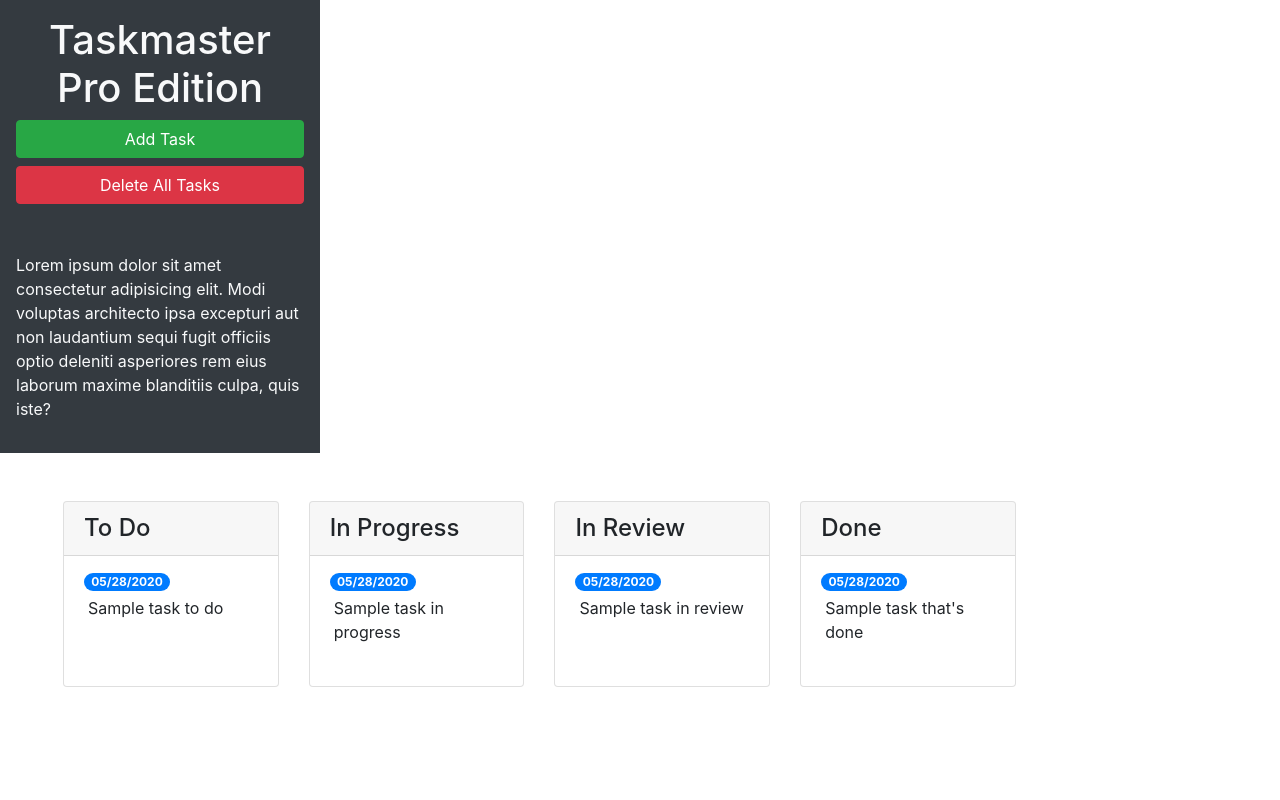
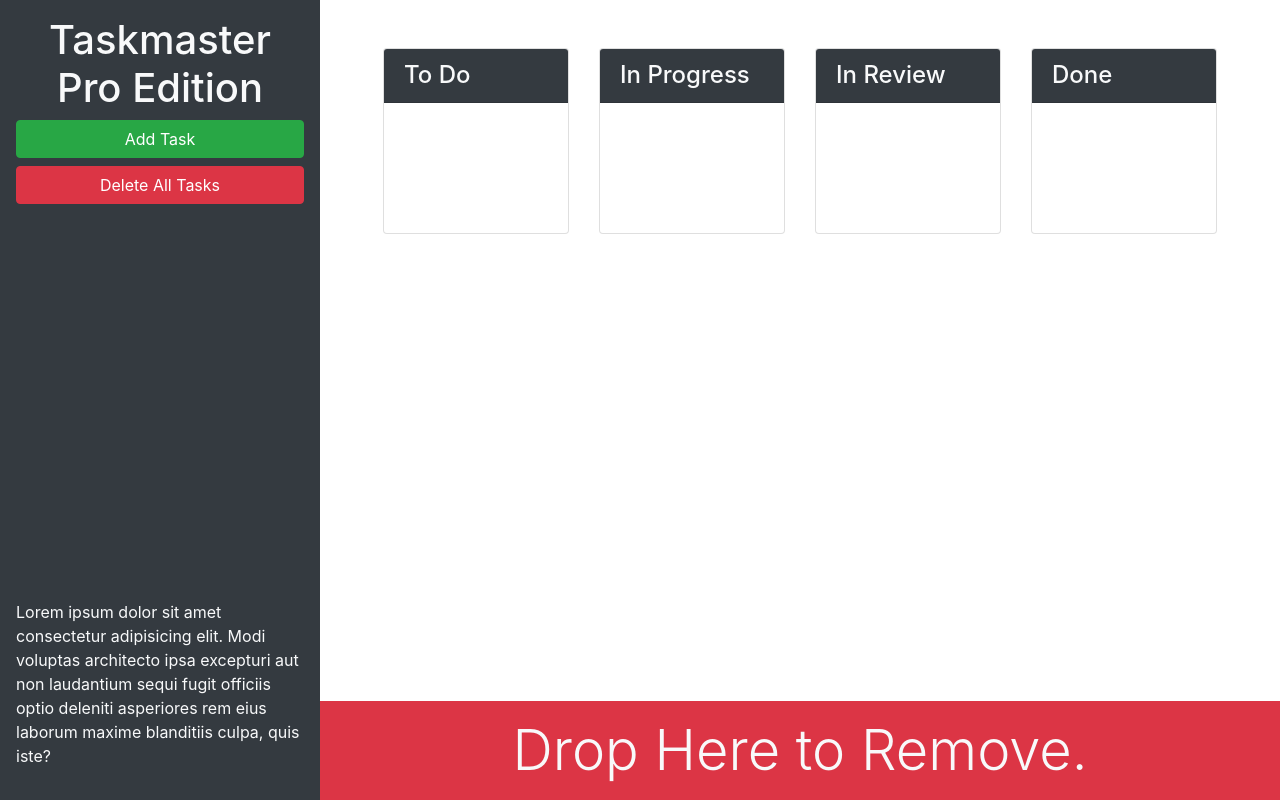
Before and after one commit to algmoreno/taskmaster-pro, a plain HTML site: page index.html in a window 1280 px wide. Drawn offline with nearby package versions, Linux system fonts and the light colour scheme.

Commit message:
made a trash bin for tasks

```diff
--- a/index.html
+++ b/index.html
@@ -13,70 +13,78 @@
 <body>
 
   <div class="row min-vh-100 no-gutters">
-    <header class="col-12 col-lg-3 bg-dark text-light d-flex flex-column p-4 p-lg-3">
+    <header class="col-12 col-lg-3 bg-dark text-light sticky-top d-flex flex-column p-4 p-lg-3">
       <h1 class="text-center">Taskmaster Pro Edition</h1>
       <button id="create-task" class="btn btn-block btn-success" data-toggle="modal" data-target="#task-form-modal">Add
         Task</button>
       <button id="remove-tasks" class="btn btn-block btn-danger">Delete All Tasks</button>
-      <p class="mt-auto">Lorem ipsum dolor sit amet consectetur adipisicing elit. Modi voluptas architecto ipsa
+      <p class="mt-auto d-none d-lg-block">
+        Lorem ipsum dolor sit amet consectetur adipisicing elit. Modi voluptas architecto ipsa
         excepturi aut non
         laudantium sequi fugit officiis optio deleniti asperiores rem eius laborum maxime blanditiis culpa, quis iste?
       </p>
     </header>
+    <main class="col-12 col-lg-9 d-flex flex-column">
       <div class="m-5 row justify-content-around">
         <div class="col-12 col-md-6 col-xl-3 mb-3">
           <div class="card">
-          <h4 class="card-header">
+            <h4 class="card-header bg-dark text-light">
               To Do
             </h4>
             <ul id="list-toDo" class="list-group list-group-flush">
               <li class="list-group-item">
-              <span class="badge badge-primary badge-pill">05/28/2020</span>
-              <p class="m-1">Sample task to do</p>
+                <span class="badge badge-primary badge-pill"></span>
+                <p class="m-1"></p>
               </li>
             </ul>
           </div>
         </div>
         <div class="col-12 col-md-6 col-xl-3 mb-3">
           <div class="card">
-          <h4 class="card-header">
+            <h4 class="card-header bg-dark text-light">
               In Progress
             </h4>
             <ul id="list-inProgress" class="list-group list-group-flush">
               <li class="list-group-item">
-              <span class="badge badge-primary badge-pill">05/28/2020</span>
-              <p class="m-1">Sample task in progress</p>
+                <span class="badge badge-primary badge-pill"></span>
+                <p class="m-1"></p>
               </li>
             </ul>
           </div>
         </div>
         <div class="col-12 col-md-6 col-xl-3 mb-3">
         <div class="card">
-          <h4 class="card-header">
+          <h4 class="card-header bg-dark text-light">
               In Review
             </h4>
             <ul id="list-inReview" class="list-group list-group-flush">
               <li class="list-group-item">
-              <span class="badge badge-primary badge-pill">05/28/2020</span>
-              <p class="m-1">Sample task in review</p>
+                <span class="badge badge-primary badge-pill"></span>
+                <p class="m-1"></p>
               </li>
             </ul>
           </div>
         </div>
         <div class="col-12 col-md-6 col-xl-3 mb-3">
           <div class="card">
-          <h4 class="card-header">
+            <h4 class="card-header bg-dark text-light">
               Done
             </h4>
             <ul id="list-done" class="list-group list-group-flush">
               <li class="list-group-item">
-              <span class="badge badge-primary badge-pill">05/28/2020</span>
-              <p class="m-1">Sample task that's done</p>
+                <span class="badge badge-primary badge-pill"></span>
+                <p class="m-1"></p>
               </li>
             </ul>
           </div>
         </div>
       </div>
+      <div id="trash" class = "mt-auto">
+        <div class="w-100 bg-danger p-3 text-center text-light display-4">
+          Drop Here to Remove.
+        </div>
+      </div>
+    </main>
   </div>
 
   <!-- Modal -->
```
Lines whose indentation alone changed are shown as unchanged.
